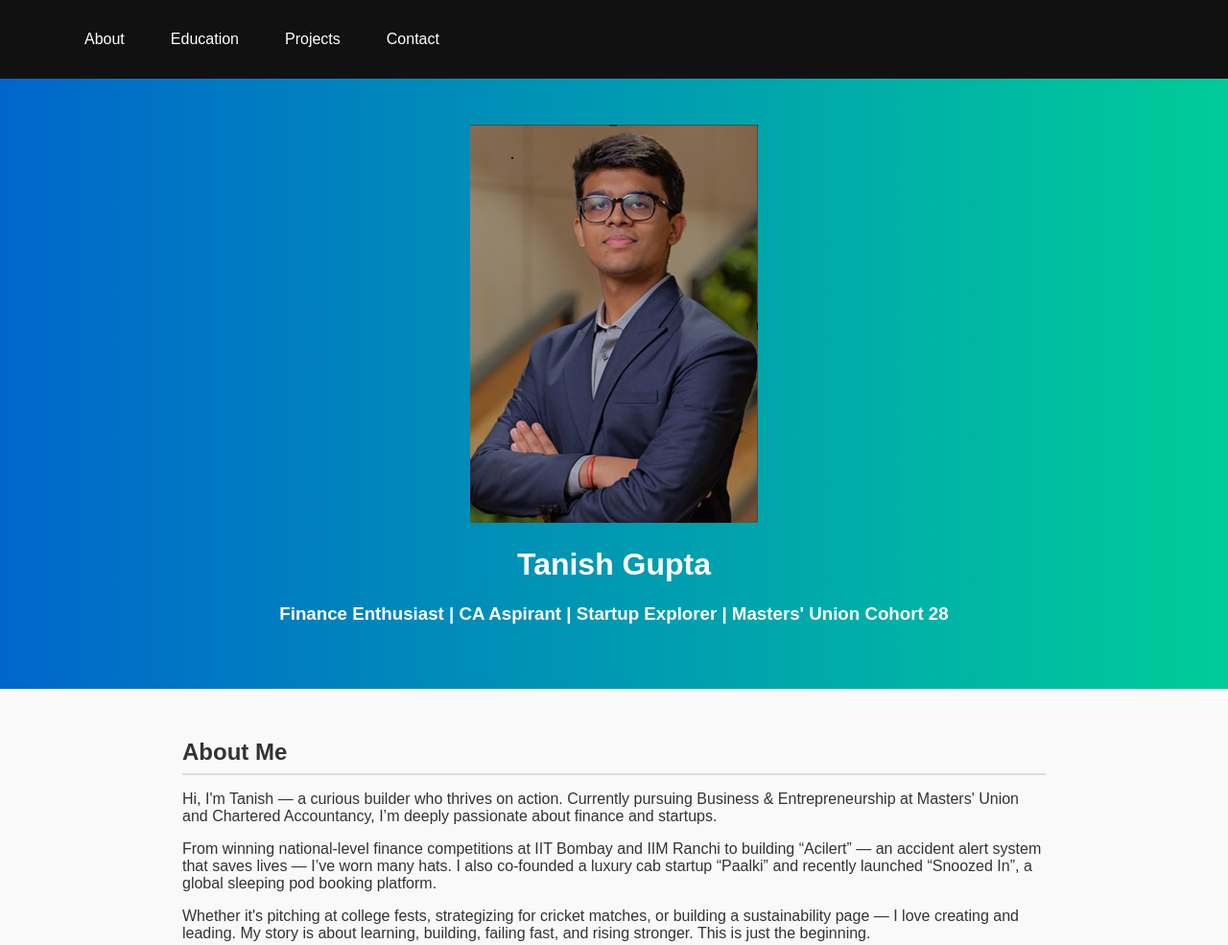
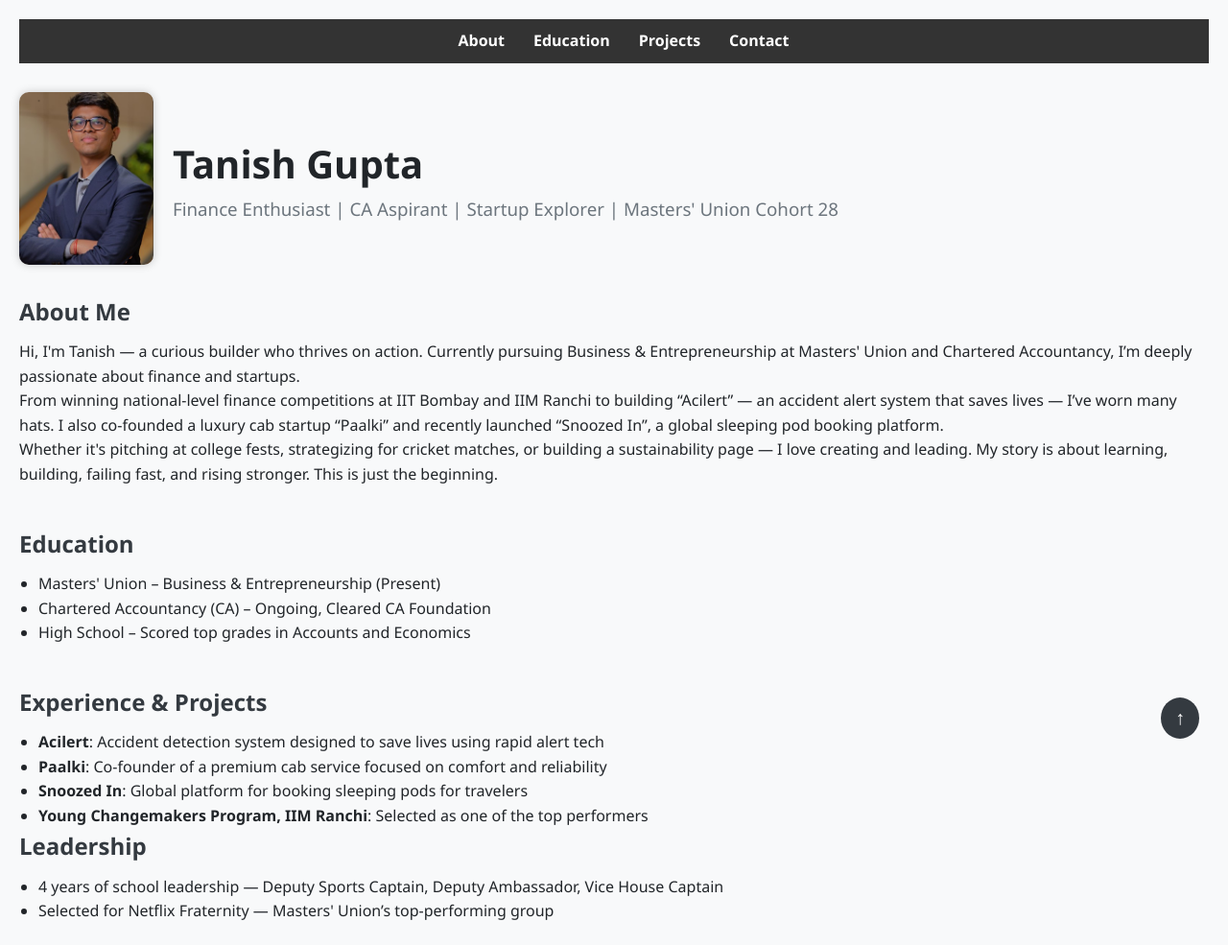
Before and after one commit to brian335/tanish-portfolio, a plain HTML site: page index.html in a window 1280 px wide. Shown: the top 985 px of the page at 96% size. Drawn offline with Linux system fonts and the light colour scheme.

Commit message:
Update style.css

```diff
--- a/style.css
+++ b/style.css
@@ -1,68 +1,126 @@
-body {
-  font-family: 'Poppins', sans-serif;
+/* Reset and base styles */
+* {
   margin: 0;
   padding: 0;
-  background-color: #f9f9f9;
-  color: #333;
+  box-sizing: border-box;
 }
 
-nav {
-  background-color: #111;
-  padding: 1rem 2rem;
-  display: flex;
-  justify-content: space-between;
-  align-items: center;
+body {
+  font-family: 'Segoe UI', sans-serif;
+  background-color: #f8f9fa;
+  color: #212529;
+  line-height: 1.6;
+  padding: 20px;
 }
 
-nav .logo {
-  color: #fff;
-  font-weight: bold;
-  font-size: 1.5rem;
+/* Navigation */
+nav {
+  background: #333;
+  padding: 10px 0;
 }
 
-nav ul {
+.navbar {
+  display: flex;
+  justify-content: center;
+  gap: 30px;
   list-style: none;
-  display: flex;
-  gap: 1rem;
 }
 
-nav ul li a {
+.navbar a {
+  color: #fff;
   text-decoration: none;
-  color: #fff;
-  padding: 0.5rem 1rem;
+  font-weight: bold;
 }
 
-nav ul li a:hover {
-  background-color: #444;
-  border-radius: 4px;
+.navbar a:hover {
+  text-decoration: underline;
 }
 
-header {
-  background: linear-gradient(to right, #0066cc, #00cc99);
-  color: white;
-  text-align: center;
-  padding: 3rem 1rem;
+/* Header section */
+.header {
+  display: flex;
+  align-items: center;
+  gap: 20px;
+  margin: 30px 0;
+  flex-wrap: wrap;
 }
 
-section {
-  padding: 2rem;
-  max-width: 900px;
-  margin: auto;
+.profile-pic {
+  width: 140px;
+  height: 180px;
+  border-radius: 10px;
+  object-fit: cover;
+  box-shadow: 0 0 10px rgba(0,0,0,0.2);
 }
 
-section h2 {
-  border-bottom: 2px solid #ddd;
-  padding-bottom: 0.5rem;
-  margin-bottom: 1rem;
+.intro h1 {
+  font-size: 2.5rem;
+  color: #212529;
 }
 
-footer {
-  background-color: #111;
-  color: white;
-  text-align: center;
-  padding: 2rem;
+.intro h3 {
+  font-weight: normal;
+  color: #6c757d;
 }
 
-a {
-  color: #00cc99;
+/* Sections */
+section {
+  margin-bottom: 40px;
 }
+
+h2 {
+  margin-bottom: 10px;
+  color: #343a40;
+}
+
+ul {
+  margin-left: 20px;
+}
+
+/* Buttons */
+.btn {
+  display: inline-block;
+  padding: 10px 20px;
+  background: #007bff;
+  color: white;
+  border-radius: 5px;
+  text-decoration: none;
+  margin-right: 10px;
+  transition: 0.3s ease;
+}
+
+.btn:hover {
+  background: #0056b3;
+}
+
+/* Scroll to Top Button */
+.scrollTop {
+  position: fixed;
+  bottom: 30px;
+  right: 30px;
+  padding: 10px 15px;
+  border-radius: 50%;
+  border: none;
+  background: #343a40;
+  color: white;
+  font-size: 20px;
+  cursor: pointer;
+  transition: 0.3s ease;
+}
+
+.scrollTop:hover {
+  background: #007bff;
+}
+
+/* Responsive Design */
+@media screen and (max-width: 768px) {
+  .header {
+    flex-direction: column;
+    align-items: center;
+    text-align: center;
+  }
+
+  .intro h1 {
+    font-size: 2rem;
+  }
+}
```
